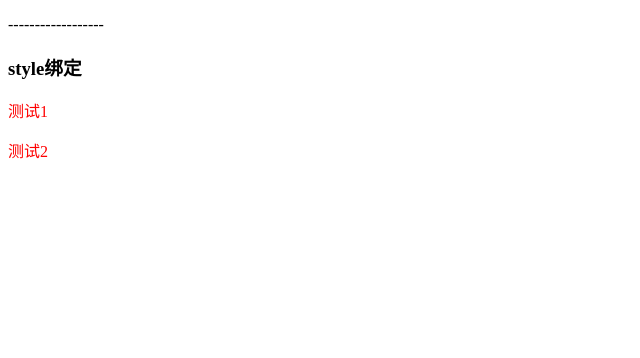
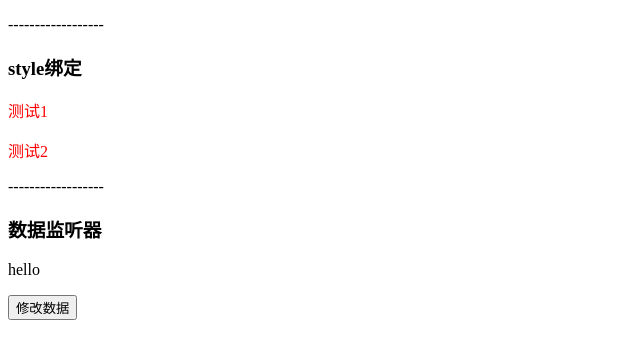
Before and after one commit to jeremyke/vue-blog, a Vue app in the folder vue-project/: page / in a window 1280 px wide. Shown: the top 358 px of the page, without its empty margins (0-640 px from the left). Built offline with nearby package versions, Linux system fonts and the light colour scheme.

Commit message:
feat:监听器

```diff
--- a/vue-project/src/App.vue
+++ b/vue-project/src/App.vue
@@ -10,6 +10,7 @@ import ArrayChange from './components/ArrayChange.vue'
 import CalculateAttr from './components/CalculateAttr.vue'
 import ClassBind from './components/ClassBind.vue'
 import StyleBind from './components/StyleBind.vue'
+import ListenDataChange from './components/ListenDataChange.vue'
 </script>
 
 <template>
@@ -32,4 +33,6 @@ import StyleBind from './components/StyleBind.vue'
 <!--  <CalculateAttr />-->
   <p>------------------</p>
   <StyleBind />
+  <p>------------------</p>
+  <ListenDataChange />
 </template>
--- /dev/null
+++ b/vue-project/src/components/ListenDataChange.vue
@@ -0,0 +1,47 @@
+<template>
+  <h3>数据监听器</h3>
+  <p >{{msg}}</p>
+  <button @click="editMsg">修改数据</button>
+</template>
+
+<script>
+export default {
+  //属性
+  data(){
+    return {
+      msg:"hello",
+    }
+  },
+
+  //计算属性
+  computed:{
+
+  },
+
+  //方法
+  methods:{
+    editMsg(){
+      this.msg = "hello word"
+    }
+  },
+
+  //监听
+  watch:{
+    //与data里面的属性一致
+    msg(newVal,oldVal){
+      //数据变化业务逻辑
+      console.log(newVal,oldVal)
+    }
+  }
+}
+</script>
+
+<style>
+.active{
+  font-size: 20px;
+}
+.text-danger{
+  color: red;
+  font-size: 30px;
+}
+</style>
```
